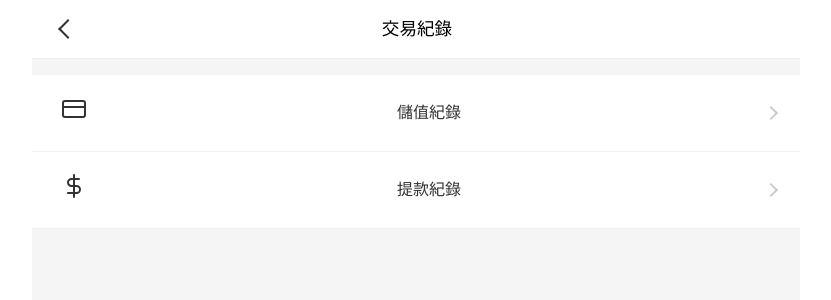
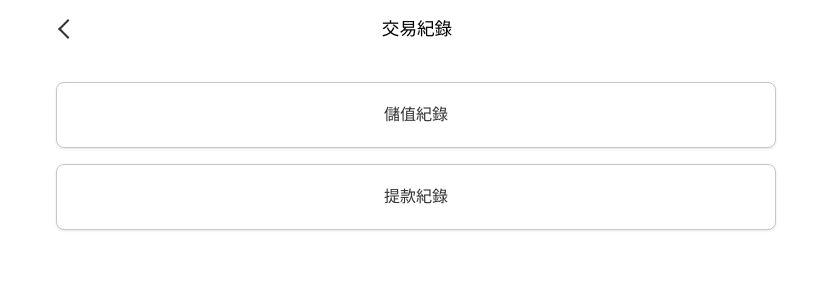
Before and after one commit to 13g7895123/bonus.ecommerce, a Vue app in the folder frontend/: page /transactions in a window 1280 px wide. Shown: the top 300 px of the page, without its empty margins (224-1055 px from the left). Built offline with nearby package versions, Linux system fonts and the light colour scheme; a web font is replaced by a local one.

Commit message:
feat: 新增多個元件以改善頁面佈局與使用者體驗；整合密碼表單邏輯與樣式

```diff
--- /dev/null
+++ b/frontend/src/components/ContentList.vue
@@ -0,0 +1,13 @@
+<template>
+  <div class="content-list">
+    <slot></slot>
+  </div>
+</template>
+
+<style scoped>
+.content-list {
+  background-color: #ffffff;
+  padding: 0 1.5rem;
+  /* Optional: Could add border-radius if design requires, but sticking to flat for now */
+}
+</style>
--- /dev/null
+++ b/frontend/src/components/ContentListItem.vue
@@ -0,0 +1,28 @@
+<template>
+  <div class="content-list-item" :class="{'no-border': noBorder}">
+    <slot></slot>
+  </div>
+</template>
+
+<script setup>
+defineProps({
+  noBorder: {
+    type: Boolean,
+    default: false
+  }
+})
+</script>
+
+<style scoped>
+.content-list-item {
+  display: flex;
+  align-items: center;
+  padding: 1.1rem 0;
+  border-bottom: 1px solid #e0e0e0;
+  cursor: inherit;
+}
+
+.content-list-item.no-border {
+  border-bottom: none;
+}
+</style>
--- a/frontend/src/components/PageHeader.vue
+++ b/frontend/src/components/PageHeader.vue
@@ -1,6 +1,9 @@
 <template>
-  <div class="page-header">
-    <router-link v-if="backTo" :to="backTo" class="back-btn">
+  <div class="page-header" :class="{ 'no-border': !bordered }">
+    <a href="#" v-if="useHistoryBack" @click.prevent="goBack" class="back-btn">
+      <span class="arrow-left"></span>
+    </a>
+    <router-link v-else-if="backTo" :to="backTo" class="back-btn">
       <span class="arrow-left"></span>
     </router-link>
     <div v-else class="header-placeholder"></div>
@@ -14,10 +17,28 @@
 </template>
 
 <script setup>
-defineProps({
+import { useRouter } from 'vue-router'
+
+const router = useRouter()
+const props = defineProps({
   title: { type: String, required: true },
   backTo: { type: String, default: '' },
+  useHistoryBack: { type: Boolean, default: false },
+  bordered: { type: Boolean, default: true }
 })
+
+const goBack = () => {
+    if (window.history.state && window.history.state.back) {
+        router.back();
+    } else {
+        // Fallback or do nothing if no history.
+        // Or if props.backTo is provided as a fallback?
+        // The user specifically asked for history back to work.
+        // If there is no history, we might want to go to home or just stay?
+        // Let's assume standard router.back() is what is wanted.
+        router.back();
+    }
+}
 </script>
 
 <style scoped>
@@ -31,6 +52,10 @@ defineProps({
   position: sticky;
   top: 0;
   z-index: 10;
+}
+
+.page-header.no-border {
+  border-bottom: none;
 }
 
 .back-btn {
--- /dev/null
+++ b/frontend/src/components/PageLayout.vue
@@ -0,0 +1,64 @@
+<template>
+  <div class="page-layout" :class="`layout-${theme}`">
+    <PageHeader
+      :title="title"
+      :back-to="backTo"
+      :use-history-back="useHistoryBack"
+      :bordered="theme === 'gray'"
+    >
+      <template #right>
+        <slot name="header-right"></slot>
+      </template>
+    </PageHeader>
+
+    <main class="page-content">
+      <slot></slot>
+    </main>
+  </div>
+</template>
+
+<script setup>
+import PageHeader from './PageHeader.vue'
+
+const props = defineProps({
+  title: {
+    type: String,
+    required: true
+  },
+  backTo: {
+    type: String,
+    default: ''
+  },
+  useHistoryBack: {
+    type: Boolean,
+    default: false
+  },
+  theme: {
+    type: String,
+    default: 'gray', // 'gray' or 'white'
+    validator: (value) => ['gray', 'white'].includes(value)
+  }
+})
+</script>
+
+<style scoped>
+.page-layout {
+  min-height: 100vh;
+  display: flex;
+  flex-direction: column;
+}
+
+.layout-gray {
+  background-color: #f5f5f5;
+}
+
+.layout-white {
+  background-color: #ffffff;
+}
+
+.page-content {
+  flex: 1;
+  display: flex;
+  flex-direction: column;
+}
+</style>
--- /dev/null
+++ b/frontend/src/composables/usePasswordForm.js
@@ -0,0 +1,61 @@
+import { ref } from 'vue'
+
+export function usePasswordForm() {
+  const password = ref('')
+  const confirmPassword = ref('')
+
+  const validate = () => {
+    if (!password.value) {
+      alert('請輸入密碼')
+      return false
+    }
+
+    if (password.value.length < 6 || password.value.length > 12) {
+      alert('密碼長度需為 6-12 位')
+      return false
+    }
+
+    if (!confirmPassword.value) {
+      alert('請再次輸入密碼')
+      return false
+    }
+
+    if (password.value !== confirmPassword.value) {
+      alert('兩次輸入的密碼不一致')
+      return false
+    }
+
+    return true
+  }
+
+  const saveToLocalStorage = (fieldPath) => {
+    const userStr = localStorage.getItem('user')
+    if (userStr) {
+      const user = JSON.parse(userStr)
+
+      // Handle nested paths like 'wallet.password'
+      const fields = fieldPath.split('.')
+      let target = user
+
+      for (let i = 0; i < fields.length - 1; i++) {
+        if (!target[fields[i]]) {
+            target[fields[i]] = {} // Initialize if missing
+        }
+        target = target[fields[i]]
+      }
+
+      target[fields[fields.length - 1]] = password.value
+
+      localStorage.setItem('user', JSON.stringify(user))
+      return true
+    }
+    return false
+  }
+
+  return {
+    password,
+    confirmPassword,
+    validate,
+    saveToLocalStorage
+  }
+}
--- a/frontend/src/views/TopUpRecords.vue
+++ b/frontend/src/views/TopUpRecords.vue
@@ -1,61 +1,47 @@
 <template>
-  <div class="topup-page">
-    <PageHeader title="儲值紀錄" back-to="/transactions" />
-
-    <div class="record-list">
-      <div class="record-item" v-for="record in records" :key="record.id">
+  <PageLayout title="儲值紀錄" back-to="/transactions" theme="white">
+    <ContentList>
+      <ContentListItem v-for="record in records" :key="record.id" class="record-item">
         <div class="record-left">
           <p class="record-type">儲值</p>
           <p class="record-time">{{ record.time }}</p>
         </div>
         <div class="record-amount">{{ record.amount }}</div>
-      </div>
-    </div>
-  </div>
+      </ContentListItem>
+    </ContentList>
+  </PageLayout>
 </template>
 
 <script setup>
-import PageHeader from '../components/PageHeader.vue'
+import PageLayout from '../components/PageLayout.vue'
+import ContentList from '../components/ContentList.vue'
+import ContentListItem from '../components/ContentListItem.vue'
 
 const records = [
-  { id: 1, time: '2026/03/11 14:32', amount: '+$7,000' },
-  { id: 2, time: '2026/03/10 09:15', amount: '+$3,500' },
-  { id: 3, time: '2026/03/08 18:47', amount: '+$10,000' },
-  { id: 4, time: '2026/03/05 11:20', amount: '+$5,000' },
-  { id: 5, time: '2026/03/01 16:03', amount: '+$2,000' },
+  { id: 1, time: '2026-03-11 14:32:00', amount: '+$7,000' },
+  { id: 2, time: '2026-03-10 09:15:00', amount: '+$3,500' },
+  { id: 3, time: '2026-03-08 18:47:00', amount: '+$10,000' },
+  { id: 4, time: '2026-03-05 11:20:00', amount: '+$5,000' },
+  { id: 5, time: '2026-03-01 16:03:00', amount: '+$2,000' },
 ]
 </script>
 
 <style scoped>
-.topup-page {
-  background-color: #f5f5f5;
-  min-height: 100vh;
-}
-
-.record-list {
-  margin-top: 1rem;
-  background-color: #ffffff;
-}
-
 .record-item {
-  display: flex;
   justify-content: space-between;
-  align-items: center;
-  padding: 1.1rem 1.5rem;
-  border-bottom: 1px solid #f0f0f0;
 }
 
 .record-left {
   display: flex;
   flex-direction: column;
-  gap: 0.25rem;
+  text-align: left;
 }
 
 .record-type {
   font-size: 0.95rem;
-  font-weight: 600;
+  font-weight: 500;
   color: #333;
-  margin: 0;
+  margin: 0 0 0.25rem 0;
 }
 
 .record-time {
@@ -67,6 +53,6 @@ const records = [
 .record-amount {
   font-size: 1rem;
   font-weight: 700;
-  color: #2ca44e;
+  color: #000000;
 }
 </style>
--- a/frontend/src/views/Transactions.vue
+++ b/frontend/src/views/Transactions.vue
@@ -1,27 +1,13 @@
 <template>
   <div class="tx-page">
-    <PageHeader title="交易紀錄" back-to="/settings" />
+    <PageHeader title="交易紀錄" back-to="/settings" :bordered="false" />
 
-    <div class="tx-list">
-      <router-link to="/transactions/topup" class="tx-item">
-        <div class="tx-icon">
-          <svg viewBox="0 0 24 24" width="24" height="24" stroke="currentColor" stroke-width="2" fill="none" stroke-linecap="round" stroke-linejoin="round">
-            <rect x="1" y="4" width="22" height="16" rx="2" ry="2"></rect>
-            <line x1="1" y1="10" x2="23" y2="10"></line>
-          </svg>
-        </div>
-        <span class="tx-label">儲值紀錄</span>
-        <span class="arrow-right"></span>
+    <div class="tx-content">
+      <router-link to="/transactions/topup" class="tx-btn">
+        儲值紀錄
       </router-link>
-      <router-link to="/transactions/withdrawal" class="tx-item">
-        <div class="tx-icon">
-          <svg viewBox="0 0 24 24" width="24" height="24" stroke="currentColor" stroke-width="2" fill="none" stroke-linecap="round" stroke-linejoin="round">
-            <line x1="12" y1="1" x2="12" y2="23"></line>
-            <path d="M17 5H9.5a3.5 3.5 0 0 0 0 7h5a3.5 3.5 0 0 1 0 7H6"></path>
-          </svg>
-        </div>
-        <span class="tx-label">提款紀錄</span>
-        <span class="arrow-right"></span>
+      <router-link to="/transactions/withdrawal" class="tx-btn">
+        提款紀錄
       </router-link>
     </div>
   </div>
@@ -33,43 +19,37 @@ import PageHeader from '../components/PageHeader.vue'
 
 <style scoped>
 .tx-page {
-  background-color: #f5f5f5;
+  background-color: #ffffff;
   min-height: 100vh;
 }
 
-.tx-list {
-  margin-top: 1rem;
-  background-color: #ffffff;
+.tx-content {
+  padding: 1.5rem;
+  display: flex;
+  flex-direction: column;
+  gap: 1rem;
 }
 
-.tx-item {
+.tx-btn {
   display: flex;
+  justify-content: center;
   align-items: center;
-  padding: 1.25rem 1.5rem;
+  width: 100%;
+  padding: 1.25rem;
+  background-color: #ffffff;
+  color: #333;
   text-decoration: none;
-  color: #333;
-  border-bottom: 1px solid #f0f0f0;
-  gap: 0.875rem;
+  font-size: 1rem;
+  font-weight: 500;
+  border: 1px solid #c7c7c7;
+  border-radius: 8px; /* Slight rounded corners */
+  box-sizing: border-box;
+  box-shadow: 0 1px 3px rgba(0,0,0,0.1);
+  transition: all 0.2s;
 }
 
-.tx-icon {
-  font-size: 1.5rem;
-  width: 36px;
-  text-align: center;
-}
-
-.tx-label {
-  flex: 1;
-  font-size: 1rem;
-  font-weight: 500;
-}
-
-.arrow-right {
-  display: block;
-  width: 8px;
-  height: 8px;
-  border-top: 2px solid #ccc;
-  border-right: 2px solid #ccc;
-  transform: rotate(45deg);
+.tx-btn:hover {
+  background-color: #f9f9f9;
+  box-shadow: 0 4px 6px rgba(0,0,0,0.1);
 }
 </style>
--- a/frontend/src/views/WithdrawalSetPassword.vue
+++ b/frontend/src/views/WithdrawalSetPassword.vue
@@ -5,27 +5,52 @@
     <div class="wsp-content">
       <p class="wsp-desc">為保護您的帳戶安全，請先設定提款密碼</p>
 
-      <AppInput v-model="pwd1" type="password" label="設定提款密碼" placeholder="請設关6-12位數字密碼" />
-      <AppInput v-model="pwd2" type="password" label="確認提款密碼" placeholder="再次輸入密碼" />
+      <AppInput v-model="password" type="password" label="設定提款密碼" placeholder="請設定6-12位數字密碼" />
+      <AppInput v-model="confirmPassword" type="password" label="確認提款密碼" placeholder="再次輸入密碼" />
 
-      <router-link to="/withdrawal/setup" class="submit-btn">確認</router-link>
+      <button class="submit-btn" @click="handleSubmit">確認</button>
       <DebugFillButton @fill="fillRandomData" />
     </div>
   </div>
 </template>
 
 <script setup>
-import { ref } from 'vue'
+import { onMounted } from 'vue'
+import { useRouter, useRoute } from 'vue-router'
 import PageHeader from '../components/PageHeader.vue'
 import AppInput from '../components/AppInput.vue'
 import DebugFillButton from '../components/DebugFillButton.vue'
+import { usePasswordForm } from '../composables/usePasswordForm.js'
 
-const pwd1 = ref('')
-const pwd2 = ref('')
+const router = useRouter()
+const route = useRoute()
+const { password, confirmPassword, validate, saveToLocalStorage } = usePasswordForm()
+
+onMounted(() => {
+  if (route.query.reset === 'true') {
+     return; // Allow password reset
+  }
+
+  const userStr = localStorage.getItem('user')
+  if (userStr) {
+    const user = JSON.parse(userStr)
+    // Check if user has wallet password set
+    if (user.wallet && user.wallet.password) {
+      router.replace('/withdrawal/setup')
+    }
+  }
+})
+
+const handleSubmit = () => {
+  if (validate()) {
+    saveToLocalStorage('wallet.password')
+    router.push('/withdrawal/setup')
+  }
+}
 
 const fillRandomData = () => {
-  pwd1.value = '123456'
-  pwd2.value = '123456'
+  password.value = '123456'
+  confirmPassword.value = '123456'
 }
 </script>
 
@@ -36,7 +61,7 @@ const fillRandomData = () => {
 }
 
 .wsp-content {
-  padding: 3rem 5rem;
+  padding: 0 5rem 3rem 5rem;
 }
 
 .wsp-desc {
```
Also changed, not shown: frontend/src/views/ChangePassword.vue (+6 -26 lines), frontend/src/views/MyMail.vue (+12 -26 lines), frontend/src/views/WithdrawalApply.vue (+16 -0 lines).
